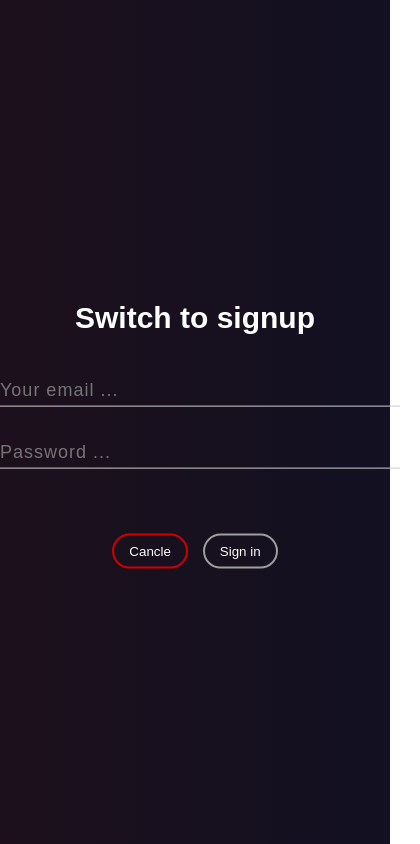
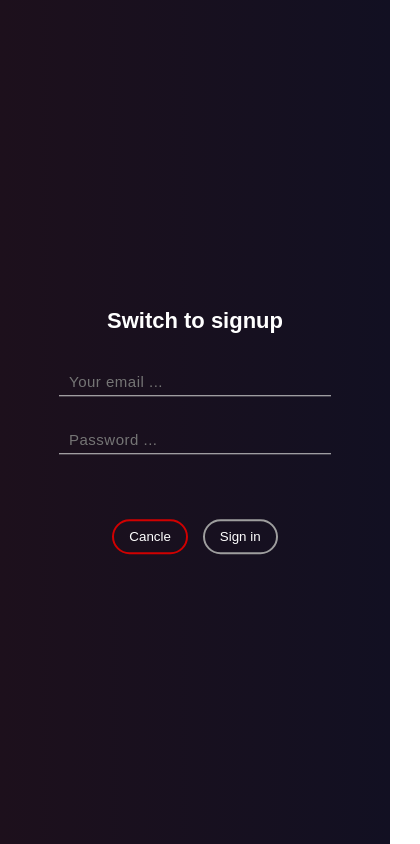
Before and after one commit to mahdieh-ahmadi/Netflix, a React (Create React App) app: page /Auth in a window 390 px wide. Shown: the whole page, 420 px wide, since content can reach past the window. Built offline with nearby package versions, Linux system fonts and the light colour scheme.

Commit message:
finish-response

```diff
--- a/src/components/input/input/input.css
+++ b/src/components/input/input/input.css
@@ -17,3 +17,10 @@
 .input:focus{
     border-bottom: 2px solid #fff;
 }
+
+@media(max-width : 450px){
+    .input{
+        font-size: 15px;
+        letter-spacing: 0.5px;
+    }
+}
--- a/src/components/list/genre/genre.css
+++ b/src/components/list/genre/genre.css
@@ -11,3 +11,17 @@
     color: #fff;
     font-size: 25px;
 }
+
+@media(max-width : 750px){
+    .genre-list{
+        grid-template-columns: 60vw;
+        justify-content: center;
+    }
+}
+
+@media(max-width : 350px){
+    .genre-list{
+        grid-template-columns: 85vw;
+        justify-content: center;
+    }
+}
--- a/src/containers/Auth.css
+++ b/src/containers/Auth.css
@@ -9,8 +9,6 @@
     padding: 50px 20px;
     box-sizing: border-box;
     border-radius: 5px;
-   /*  border: 1px solid rgb(116, 116, 116);
-    box-shadow: 0 5px 8px rgb(0, 0, 0); */
     display: flex;
     flex-direction: column;
     align-items: center;
@@ -19,7 +17,6 @@
     top: 50%;
     left: 50%;
     transform: translate(-50% , -50%);
-    /* background: linear-gradient(rgb(68, 68, 68), rgb(46, 46, 46)); */
     background-color: transparent;
 }
 
@@ -45,3 +42,13 @@
     align-items: center;
     height: 100vh;
 }
+
+@media(max-width : 450px){
+    .Auth form{
+        width: 80vw;
+    }
+
+    .Auth form h2{
+        font-size: 22px;
+    }
+}
--- a/src/containers/banner/banner.css
+++ b/src/containers/banner/banner.css
@@ -11,9 +11,10 @@
 }
 
 .film{
-    height: 80vh;
+    height: 100vh;
    width: 100%;
    box-sizing: border-box;
+   padding-top: 20vh;
 }
 
 .banner{
@@ -50,7 +51,9 @@
 
 @media(max-width : 650px){
     .banner{
-        width: 95vw;
+        width: 90vw;
+        box-sizing: border-box;
+        padding-left: 0px;
     }
 
     .main-paragraph{
--- a/src/containers/nvbar/navbar.css
+++ b/src/containers/nvbar/navbar.css
@@ -4,14 +4,10 @@
     height: 20vh;
     padding: 0 20px;
     box-sizing: border-box;
-    /* display: grid;
-    grid-template-columns: repeat(auto-fit , minmax(250px , auto));
-    justify-items: center;
-    align-items: center; */
     display: flex;
     align-items: center;
     justify-content: space-between;
-    position: sticky;
+    position: fixed;
     top: 0;
     left: 0;
     z-index: 5000;
@@ -32,6 +28,7 @@
     position: fixed;
     top: 0;
     left: 0;
+    z-index: 4500;
 }
 
 .display{
--- a/src/containers/nvbar/navbar.js
+++ b/src/containers/nvbar/navbar.js
@@ -48,6 +48,10 @@ const NavBar = props => {
             <div className='logo-img'>
                 <img src={img} alt='logo netflix'/>
             </div>
+
+            {isSignIn ? <div className='pesonal_img'>{props.name} <img src={props.src} alt={props.name} />  </div> :
+            <Link to='/Auth'><Btn title='Sign in' class = 'redBtn'/></Link>}
+
             <div className='hamberger' onClick={showNav}><div className='hamberger_btn'></div></div>
         </div>
 
```
